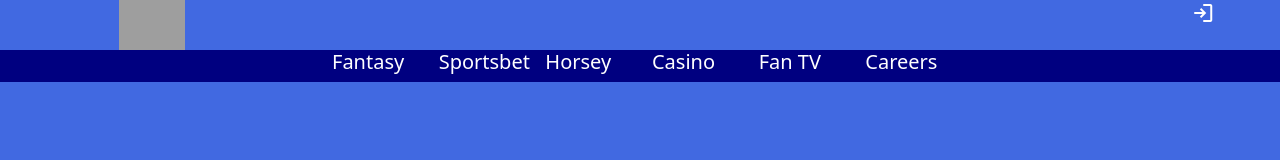
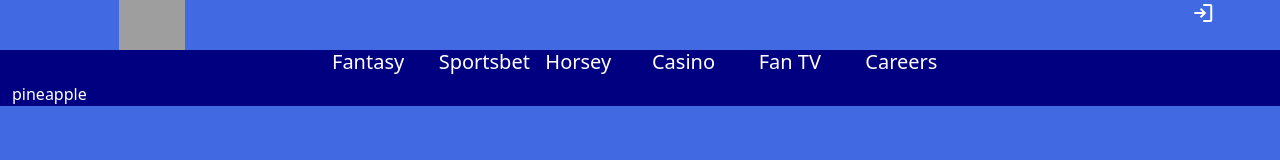
Before and after one commit to bbaxter1014/bbaxter1014.github.io, a plain HTML site: page index.html in a window 1280 px wide. Drawn offline with nearby package versions, Linux system fonts and the light colour scheme; grey boxes are pictures that could not be loaded.

Commit message:
pineapple

```diff
--- a/index.html
+++ b/index.html
@@ -58,6 +58,7 @@
         <div class="col-1">
           <h5>Careers</h5>
         </div>
+        <div>pineapple</div>
       </div>
     </div>
   </body>
```
